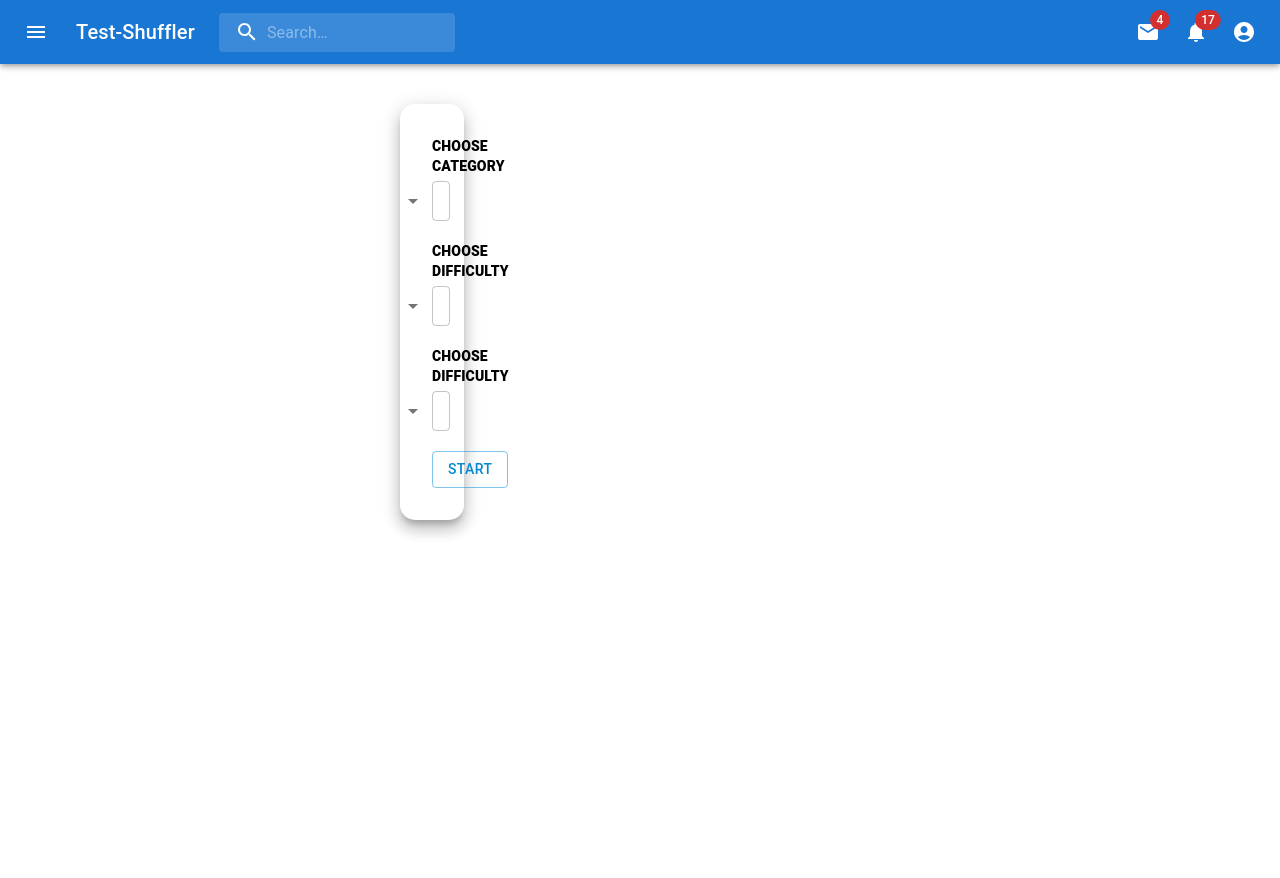
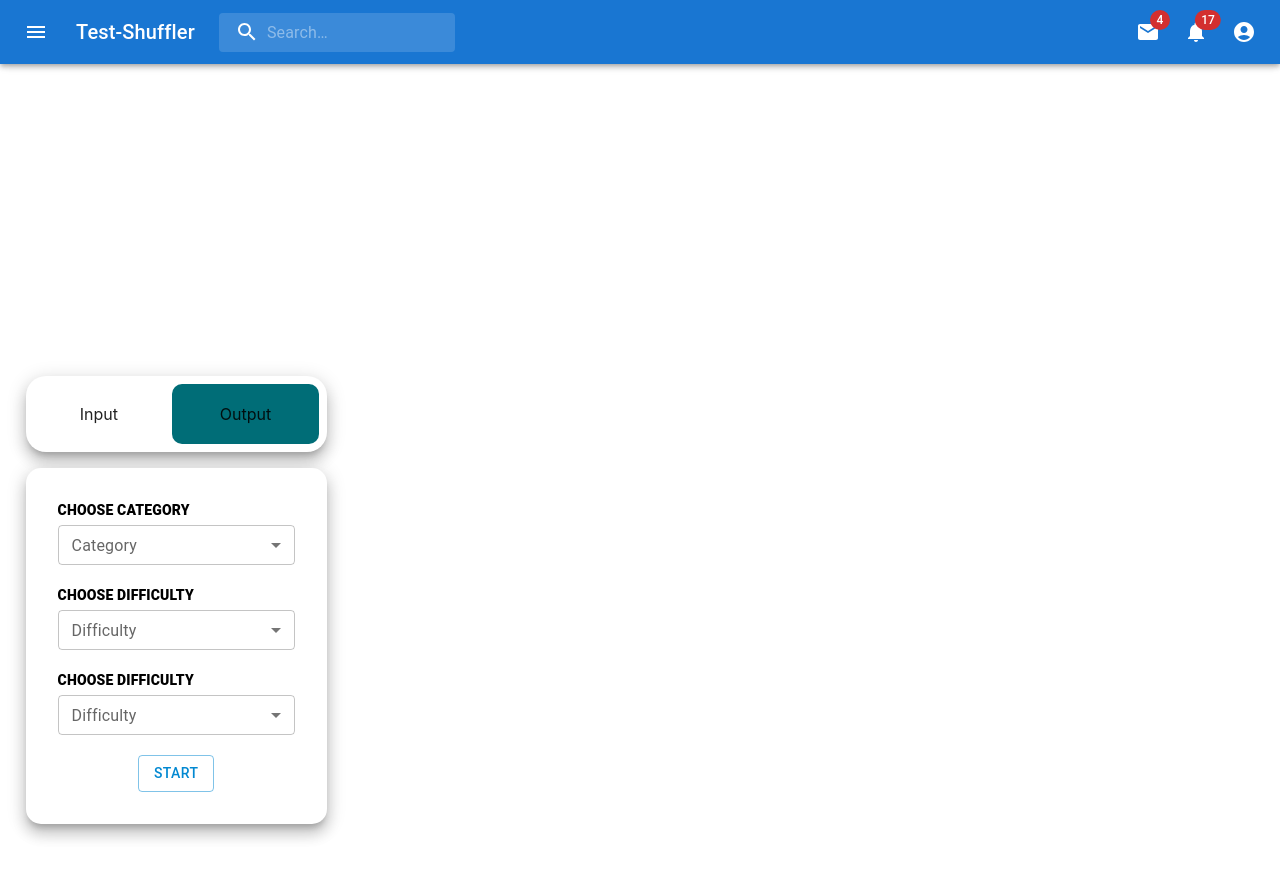
Before and after one commit to nortadzhiev-rustam/test-generator, a React (Create React App) app in the folder frontend/: page / in a window 1280 px wide. Shown: the top 878 px of the page. Before the commit the page ends 800 px from the top, so only its background shows below. Built offline with nearby package versions, Linux system fonts and the light colour scheme.

Commit message:
some updates

```diff
--- a/frontend/src/components/Home.js
+++ b/frontend/src/components/Home.js
@@ -8,7 +8,6 @@ import {
   Select,
   MenuItem,
   Typography,
-  IconButton,
 } from '@mui/material';
 import Button from '@mui/material/Button';
 import { styled } from '@mui/material/styles';
@@ -21,7 +20,12 @@ import PrintIcon from '@mui/icons-material/Print';
 import ShareIcon from '@mui/icons-material/Share';
 import { FontAwesomeIcon } from '@fortawesome/react-fontawesome';
 
-import { faWindowClose } from '@fortawesome/free-solid-svg-icons';
+import {
+  faMinusCircle,
+  faPlusCircle,
+  faTimesCircle,
+} from '@fortawesome/free-solid-svg-icons';
+
 const Item = styled(Paper)(({ theme }) => ({
   ...theme.typography.body2,
   paddingBlock: theme.spacing(4),
@@ -51,6 +55,12 @@ const Home = () => {
   const [category, setCategory] = React.useState('');
   const [difficulty, setDifficulty] = React.useState('');
   const [visible, setVisible] = React.useState(false);
+  const [isFull, setFull] = React.useState(false);
+
+  const handleFullScreen = () => {
+    setFull(!isFull);
+  };
+
   const handleChangeCategory = (event) => {
     setCategory(event.target.value);
   };
@@ -60,24 +70,91 @@ const Home = () => {
   };
 
   const handleVisibility = () => {
+    if (category !== '') {
       setVisible(true);
+    } else setVisible(false);
   };
 
   const handleClose = () => {
     setVisible(false);
   };
   return (
-    <Box sx={{ flexGrow: 1, marginTop: 5, marginInline: 50 }}>
+    <Box
+      sx={{
+        display: 'flex',
+        justifyContent: 'space-between',
+        flexGrow: 1,
+
+        marginInline: '2%',
+        marginBlock: 40,
+      }}
+    >
       <Grid container spacing={1}>
+        {!isFull && (
+          <Grid item xs={12} sm={4} md={4} lg={3} xl={2}>
+            <Paper elevation={10} sx={{ borderRadius: 5, marginBottom: 2 }}>
+              <Grid
+                container
+                sx={{
+                  display: 'flex',
+                  flexDirection: 'row',
+                  justifyContent: 'space-around',
+                  alignItems: 'center',
+                  padding: 1,
+                }}
+                spacing={1}
+              >
                 <Grid
                   item
-          xs={12}
-          sm={6}
-          md={4}
-          lg={4}
-          xl={3}
-          sx={{ paddingInline: 20 }}
+                  xs={6}
+                  style={{
+                    height: 60,
+
+                    display: 'flex',
+                    justifyContent: 'center',
+                    alignItems: 'center',
+                    padding: 2,
+                    borderRadius: 10,
+                  }}
                 >
+                  <div
+                    style={{
+                      display: 'flex',
+                      justifyContent: 'center',
+                      alignItems: 'center',
+                      cursor: 'pointer',
+                    }}
+                  >
+                    Input
+                  </div>
+                </Grid>
+                <Grid
+                  item
+                  xs={6}
+                  style={{
+                    height: 60,
+                    backgroundColor: '#006d77',
+                    display: 'flex',
+                    justifyContent: 'center',
+                    alignItems: 'center',
+                    padding: 2,
+                    borderRadius: 10,
+                  }}
+                >
+                  <div
+                    style={{
+                      display: 'flex',
+                      justifyContent: 'center',
+                      alignItems: 'center',
+                      cursor: 'pointer',
+                    }}
+                  >
+                    Output
+                  </div>
+                </Grid>
+              </Grid>
+            </Paper>
+
             <Item elevation={10}>
               <Typography
                 style={{ marginBottom: 5, textAlign: 'start' }}
@@ -114,7 +191,9 @@ const Home = () => {
                 CHOOSE DIFFICULTY
               </Typography>
               <FormControl size='small' fullWidth style={{ marginBottom: 20 }}>
-              <InputLabel id='demo-simple-select-label'>Difficulty</InputLabel>
+                <InputLabel id='demo-simple-select-label'>
+                  Difficulty
+                </InputLabel>
                 <Select
                   labelId='demo-simple-select-label'
                   id='demo-simple-select'
@@ -140,7 +219,9 @@ const Home = () => {
                 CHOOSE DIFFICULTY
               </Typography>
               <FormControl size='small' fullWidth style={{ marginBottom: 20 }}>
-              <InputLabel id='demo-simple-select-label'>Difficulty</InputLabel>
+                <InputLabel id='demo-simple-select-label'>
+                  Difficulty
+                </InputLabel>
                 <Select
                   labelId='demo-simple-select-label'
                   id='demo-simple-select'
@@ -158,38 +239,70 @@ const Home = () => {
                 </Select>
               </FormControl>
 
-            <Button variant='outlined' color='info' onClick={handleVisibility}>
+              <Button
+                variant='outlined'
+                color='info'
+                onClick={handleVisibility}
+              >
                 Start
               </Button>
             </Item>
           </Grid>
-        {visible &&  (
+        )}
+        {visible && (
           <Grid
             item
             xs={12}
-            sm={6}
-            md={8}
-            lg={8}
-            xl={9}
-            sx={{ paddingInline: 10 }}
+            sm={isFull ? 12 : 8}
+            md={isFull ? 12 : 8}
+            lg={isFull ? 12 : 9}
+            xl={isFull ? 12 : 10}
           >
-            <Item elevation={10} style={{ height: '80vh' }}>
-              <Box style={{ width: '100%', textAlign: 'end' }}>
-                <IconButton onClick={handleClose}>
-                  <FontAwesomeIcon size='lg' color='red' icon={faWindowClose} />
-                </IconButton>
+            <Item elevation={10} style={{ minHeight: '75vh' }}>
+              <Box
+                style={{
+                  width: '100%',
+                  height: 60,
+                  textAlign: 'start',
+                  display: 'flex',
+                  position: 'relative',
+                  top: -15,
+                  left: -15,
+                }}
+              >
+                <FontAwesomeIcon
+                  size='20px'
+                  onClick={handleClose}
+                  color='#e63946'
+                  icon={faTimesCircle}
+                />
+
+                <FontAwesomeIcon
+                  style={{ marginLeft: 5 }}
+                  size='20px'
+                  color='#ee9b00'
+                  icon={faMinusCircle}
+                />
+
+                <FontAwesomeIcon
+                  style={{ marginLeft: 5 }}
+                  size='20px'
+                  color='#43aa8b'
+                  icon={faPlusCircle}
+                  onClick={handleFullScreen}
+                />
               </Box>
-              <hr />
+
               <Box
                 sx={{
-                  height: '75vh',
+                  minHeight: '70vh',
                   transform: 'translateZ(0px)',
                   flexGrow: 1,
                 }}
               >
                 <SpeedDial
                   ariaLabel='SpeedDial basic example'
-                  sx={{ position: 'absolute', bottom: 10, right: 1 }}
+                  sx={{ position: 'absolute', bottom: -10, right: -15 }}
                   icon={<SpeedDialIcon />}
                 >
                   {actions.map((action) => (
```
Lines whose indentation alone changed are shown as unchanged.
